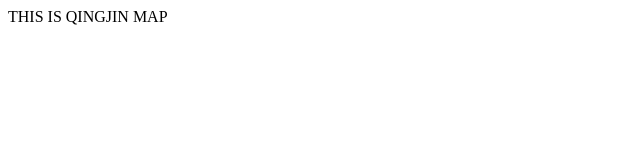
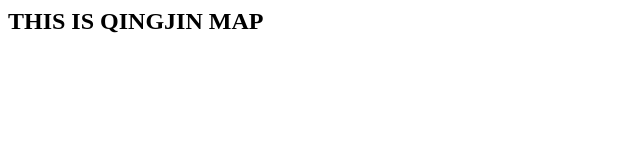
Before and after one commit to 48672421/party, a plain HTML site: page index.html in a window 1280 px wide. Shown: the whole page, without its empty margins (0-640 px from the left). Drawn offline with Linux system fonts and the light colour scheme.

Commit message:
添加<h2>

```diff
--- a/index.html
+++ b/index.html
@@ -1,5 +1,5 @@
 <html>
      <body>
-        THIS IS QINGJIN MAP
+        <h2>THIS IS QINGJIN MAP</h2>
      </body>
 </html>
```
